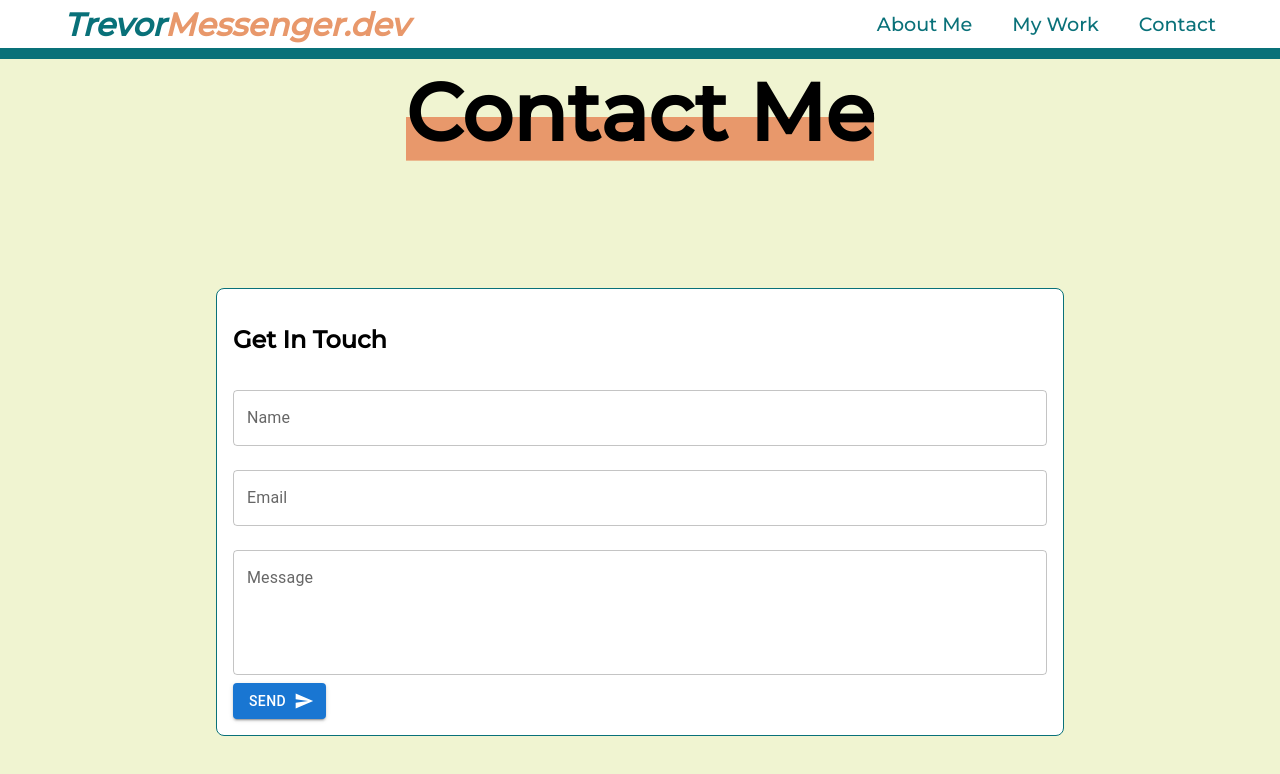
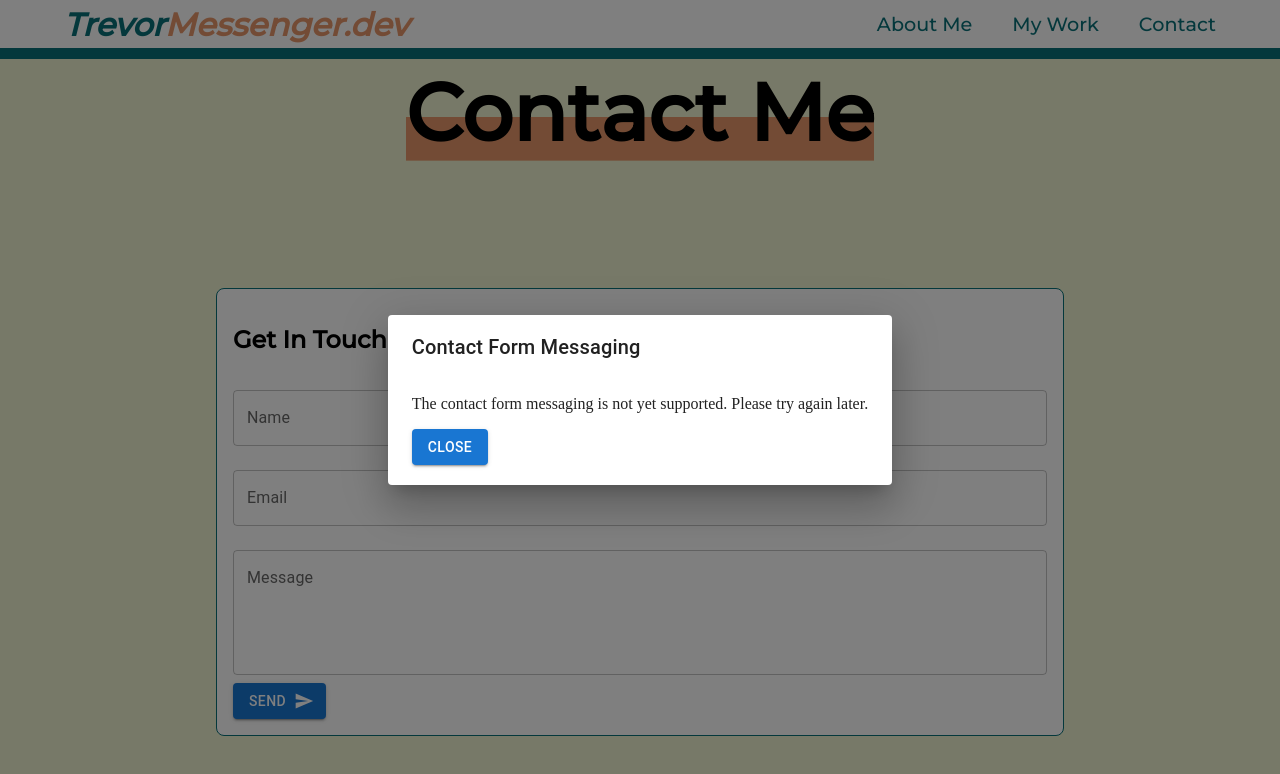
Before and after one commit to messenger-trevor/MyWebsite, a React (Create React App) app: page / in a window 1280 px wide. Both pictures are taken after typing "Sample", "Sample", "Sample" into the empty fields and a click on the button "SEND". Shown: the part 4653-5427 px from the top of the page. Built offline with nearby package versions, Linux system fonts and the light colour scheme.

Commit message:
adds temporary modal support for inactive contact form until graphql logic is added in future patches

```diff
--- a/src/Components/Contact.js
+++ b/src/Components/Contact.js
@@ -4,12 +4,15 @@ import { Send } from "@mui/icons-material";
 import classes from "./Contact.module.css";
 import { ThemeProvider } from "@emotion/react";
 import { Element } from "react-scroll";
+import SubmissionPopup from "./SubmissionPopup"
 
 const Contact = (props) => {
   //state logic for updating and storing contact fields
   const [name, setName] = useState("");
   const [email, setEmail] = useState("");
   const [message, setMessage] = useState("");
+
+  const [isSubmissionPopupOpen, setIsSubmissionPopupOpen] = useState(false);
 
   //theme for contact card background color
   const theme = createTheme({
@@ -34,13 +37,13 @@ const Contact = (props) => {
       Message: message
     };
 
-    fetch("", {
-    method: 'POST',
-    mode: 'cors',
-    body: JSON.stringify(postPackage)});
+    console.log(postPackage);
+
+    setIsSubmissionPopupOpen(true);
 
 
     // Resets the form
+
     setName("");
     setEmail("");
     setMessage("");
@@ -110,6 +113,10 @@ const Contact = (props) => {
               Send
             </Button>
           </Box>
+          <SubmissionPopup
+          open={isSubmissionPopupOpen}
+          onClose={() => setIsSubmissionPopupOpen(false)}
+        />
         </ThemeProvider>
       </div>
     </div>
--- /dev/null
+++ b/src/Components/SubmissionPopup.js
@@ -0,0 +1,19 @@
+import { Dialog, DialogContent, DialogTitle, Button } from "@mui/material";
+
+const SubmissionPopup = (props) => {
+  const { open, onClose } = props;
+
+  return (
+    <Dialog open={open} onClose={onClose}>
+      <DialogTitle>Contact Form Messaging</DialogTitle>
+      <DialogContent>
+        <p>The contact form messaging is not yet supported. Please try again later.</p>
+        <Button onClick={onClose} color="primary" variant="contained">
+          Close
+        </Button>
+      </DialogContent>
+    </Dialog>
+  );
+};
+
+export default SubmissionPopup;
```
